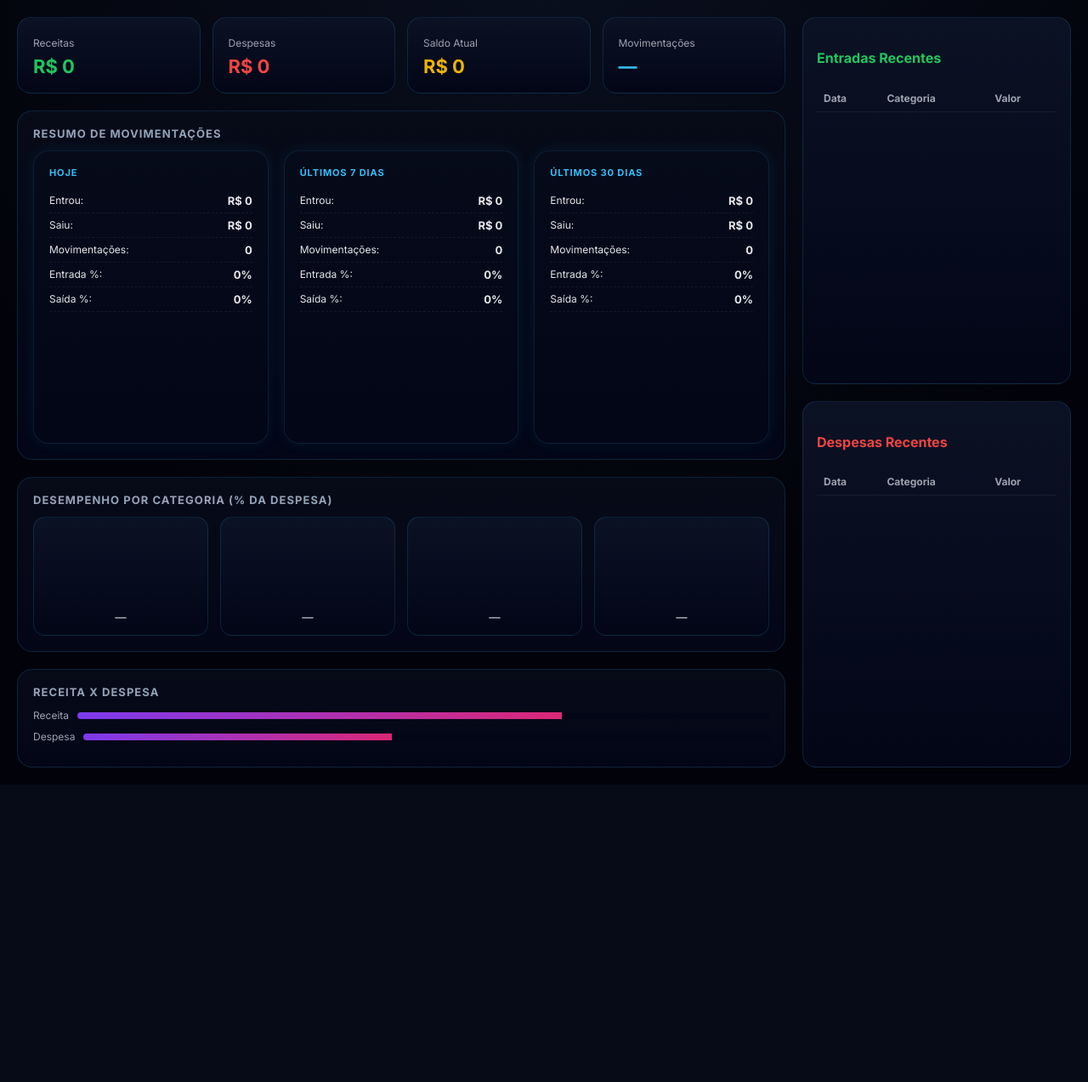
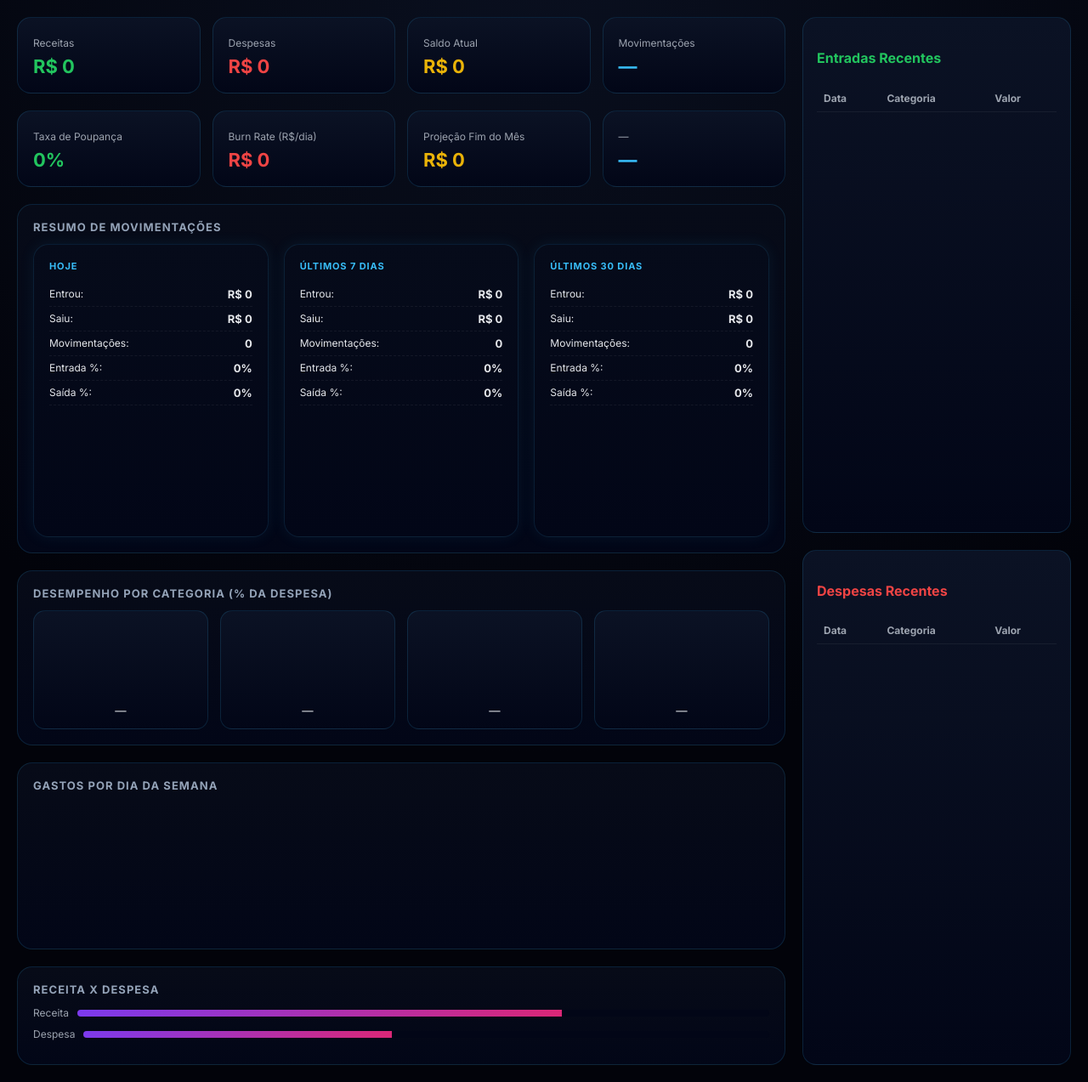
Before and after one commit to ferreiragah-dev/genfin-n8n, a Django app: template templates/dashboard.html in a window 1280 px wide. Shown: the part 96-1369 px from the top of the page at 85% size. Before the commit the page ends 1019 px from the top, so only its background shows below. Run offline with Django 5.2, Linux system fonts and the light colour scheme; the template is opened without the code that fills it, so the values that code supplies are empty; a map, chart or similar area stays blank.

Commit message:
novo dashboard v3

```diff
--- a/templates/dashboard.html
+++ b/templates/dashboard.html
@@ -183,6 +183,48 @@ async function load(){
     else entriesDespesa.innerHTML += row;
   });
 
+  // ===============================
+  // NOVOS INDICADORES (SEM ALTERAR O RESTO)
+  // ===============================
+  const hoje = new Date();
+  const diaDoMes = hoje.getDate();
+  const diasNoMes = new Date(hoje.getFullYear(), hoje.getMonth()+1, 0).getDate();
+
+  const taxaPoupanca = dash.total_receita > 0
+    ? Math.round((dash.saldo / dash.total_receita) * 100)
+    : 0;
+
+  const burnRate = dash.total_despesa / Math.max(diaDoMes,1);
+  const despesaProjetada = (dash.total_despesa / Math.max(diaDoMes,1)) * diasNoMes;
+  const saldoProjetado = dash.total_receita - despesaProjetada;
+
+  document.getElementById("taxa_poupanca").innerText = taxaPoupanca + "%";
+  document.getElementById("burn_rate").innerText = "R$ " + burnRate.toFixed(2).replace(".", ",");
+  document.getElementById("projecao_fim_mes").innerText = "R$ " + saldoProjetado.toFixed(2).replace(".", ",");
+
+  // ===============================
+  // HEATMAP POR DIA DA SEMANA
+  // ===============================
+  const weekMap = {0:0,1:0,2:0,3:0,4:0,5:0,6:0};
+  entries.forEach(e=>{
+    if(e.entry_type === "DESPESA"){
+      const d = new Date(e.date);
+      weekMap[d.getDay()] += Number(e.amount);
+    }
+  });
+
+  new Chart(document.getElementById("heatmapWeek"),{
+    type:"bar",
+    data:{
+      labels:["Dom","Seg","Ter","Qua","Qui","Sex","Sáb"],
+      datasets:[{ data:Object.values(weekMap), backgroundColor:"#ef4444" }]
+    },
+    options:{ plugins:{ legend:{display:false} } }
+  });
+
+  // ===============================
+  // RESTANTE DO SEU CÓDIGO ORIGINAL
+  // ===============================
   const daily   = await fetch("/api/stats/daily/",   {credentials:"same-origin"}).then(r=>r.json());
   const weekly  = await fetch("/api/stats/weekly/",  {credentials:"same-origin"}).then(r=>r.json());
   const monthly = await fetch("/api/stats/monthly/", {credentials:"same-origin"}).then(r=>r.json());
@@ -292,6 +334,14 @@ load();
         <div class="card"><span>Movimentações</span><strong class="blue" id="movimentacoes">—</strong></div>
       </div>
 
+      <!-- NOVOS CARDS -->
+      <div class="cards">
+        <div class="card"><span>Taxa de Poupança</span><strong class="green" id="taxa_poupanca">0%</strong></div>
+        <div class="card"><span>Burn Rate (R$/dia)</span><strong class="red" id="burn_rate">R$ 0</strong></div>
+        <div class="card"><span>Projeção Fim do Mês</span><strong class="yellow" id="projecao_fim_mes">R$ 0</strong></div>
+        <div class="card"><span>—</span><strong class="blue">—</strong></div>
+      </div>
+
       <div class="panel">
         <h3>Resumo de Movimentações</h3>
         <div class="stats">
@@ -338,6 +388,11 @@ load();
       </div>
 
       <div class="panel">
+        <h3>Gastos por Dia da Semana</h3>
+        <canvas id="heatmapWeek"></canvas>
+      </div>
+
+      <div class="panel">
         <h3>Receita x Despesa</h3>
         <div class="bar-row">Receita<div class="bar-bg"><div class="bar-fill" style="width:70%"></div></div></div>
         <div class="bar-row">Despesa<div class="bar-bg"><div class="bar-fill" style="width:45%"></div></div></div>
```
